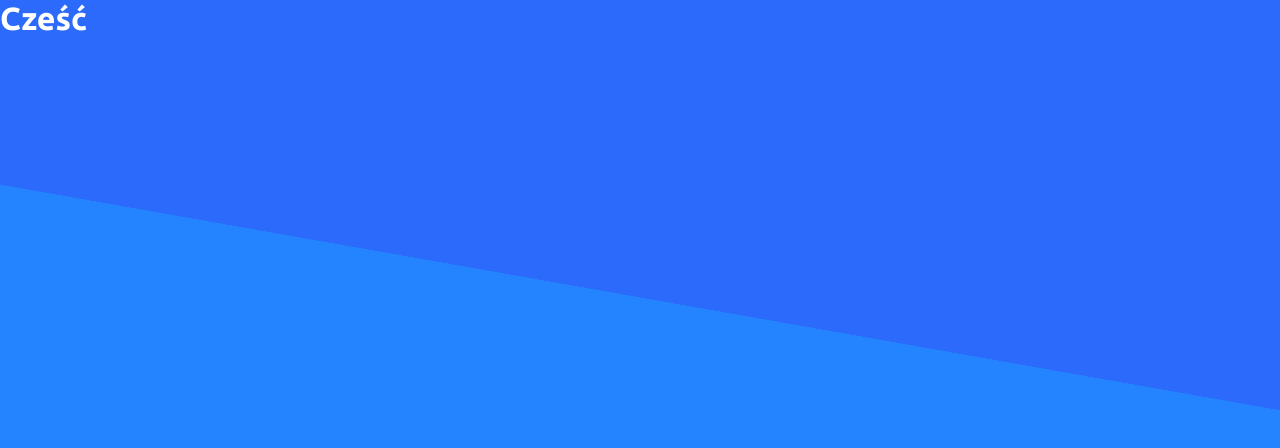
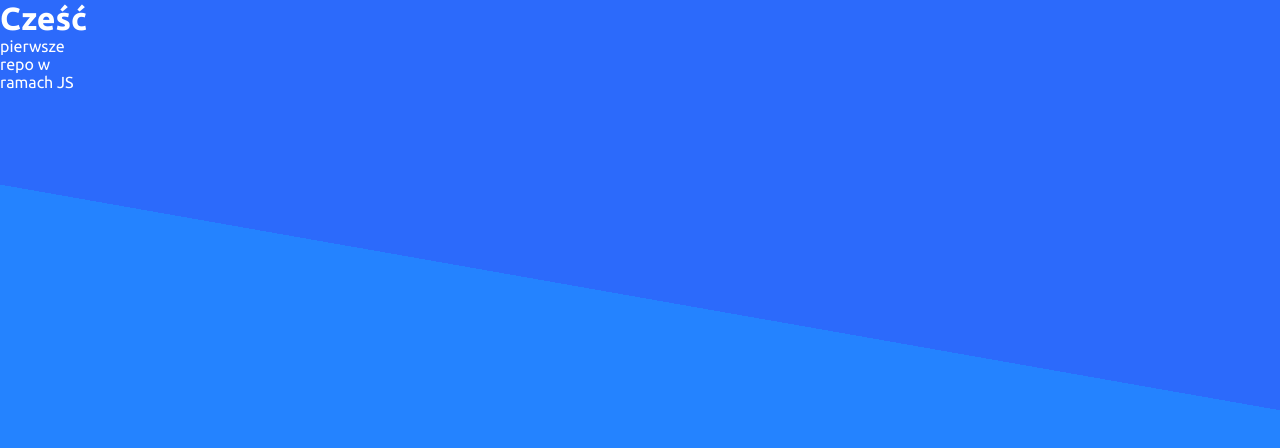
Before and after one commit to PaweliOS/roboczy_JS, a plain HTML site: page index.html in a window 1280 px wide. Drawn offline with Linux system fonts and the light colour scheme.

Commit message:
added paragraph and style

```diff
--- a/css/style.css
+++ b/css/style.css
@@ -9,5 +9,6 @@ body {
     font-family: 'Ubuntu', sans-serif;
     overflow: hidden;
     color: #fff;
+    width: 100px;
     background: linear-gradient(10deg, #2483ff 60%, #2c6afb 60%);
 }
--- a/index.html
+++ b/index.html
@@ -19,6 +19,7 @@
 <body>
 
     <h1>Cześć</h1>
+    <p>pierwsze repo w ramach JS</p>
 
 </body>
 
```
